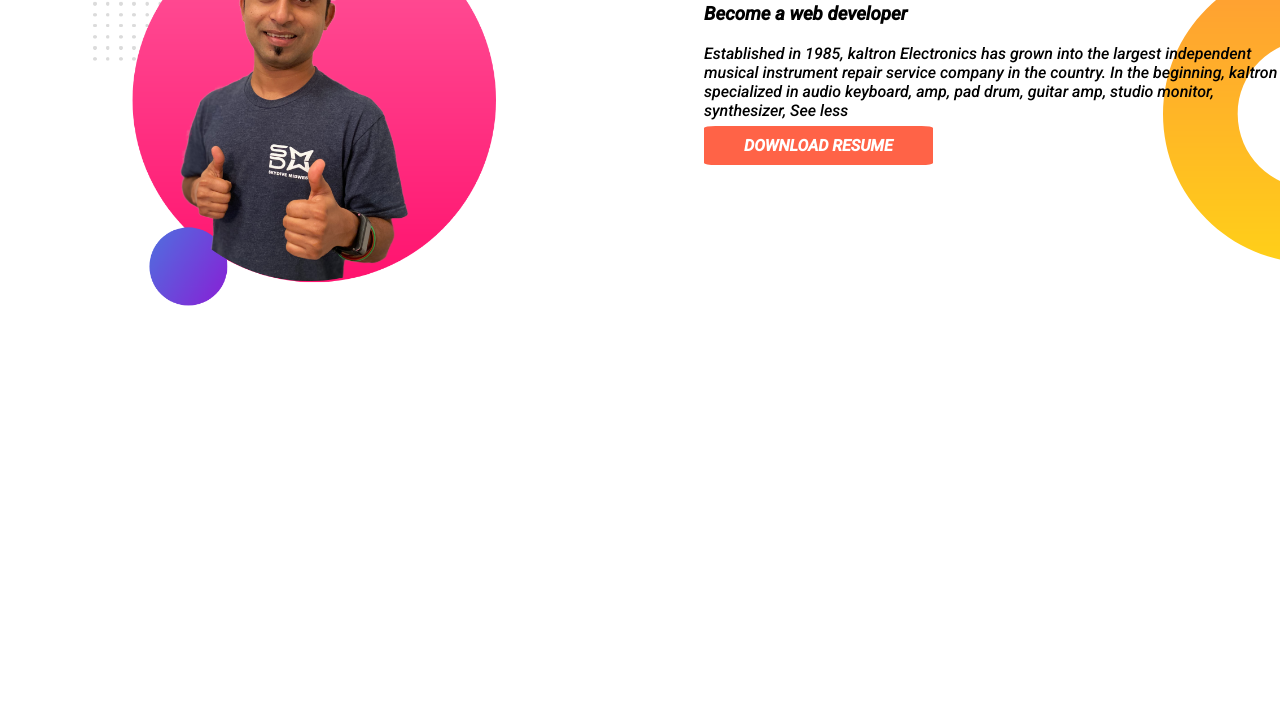
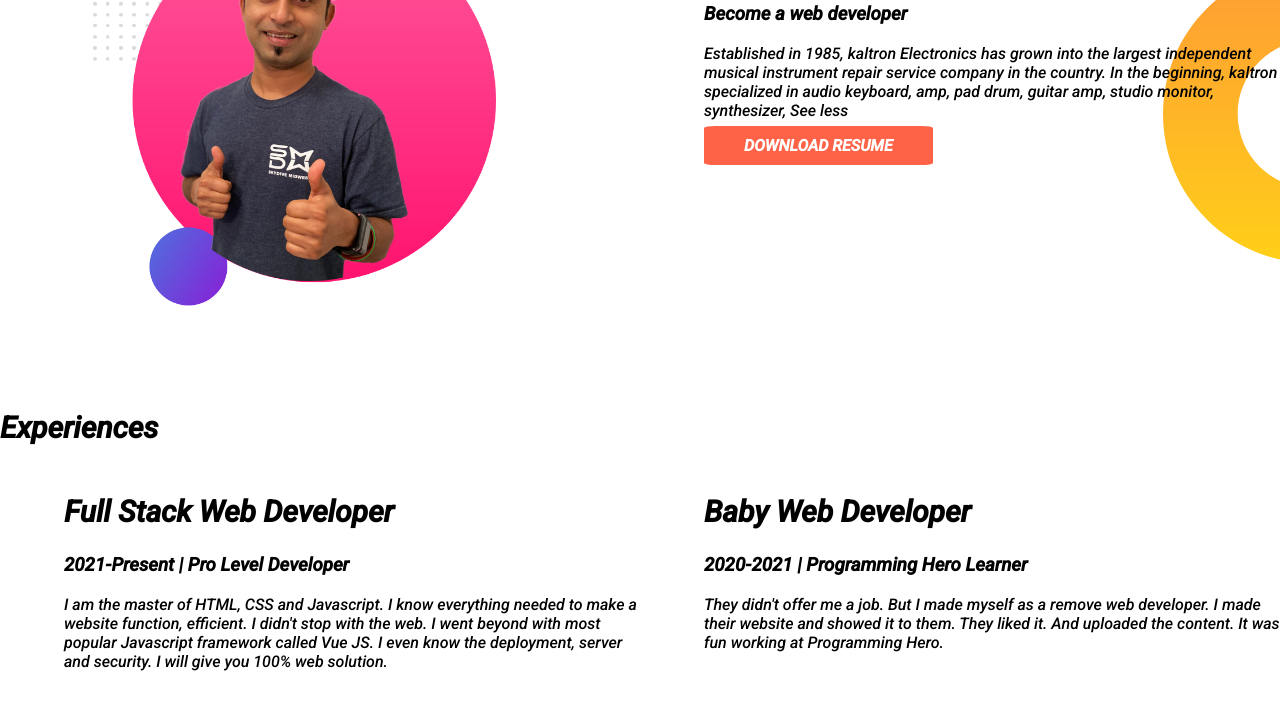
Before and after one commit to tanmoydey19/kaltron, a plain HTML site: page index.html in a window 1280 px wide. Shown: the part 586-1295 px from the top of the page. Before the commit the page ends 996 px from the top, so only its background shows below. Drawn offline with Linux system fonts and the light colour scheme.

Commit message:
add dream

```diff
--- a/index.html
+++ b/index.html
@@ -13,7 +13,7 @@
 
 </head>
 <body>
-    <section class="top-bannar">
+    <section class="top-bannar flexable-container">
         <div class="top">
             <h1>Wellcome</h1>
         <h1> <SPAn class="kaltron to">KALTRON</SPAn><span class="electronics">ELECTRONICS</span> </h1>
@@ -26,7 +26,7 @@
         <img src="images/jhankar.png" alt="pic1">
         </div>
     </section>
-    <section class="Dream-Big">
+    <section class="Dream-Big  flexable-container">
         <div class="top img">
          <img src="images/jhankar2.png" alt="pic2">
         </div>
@@ -39,6 +39,22 @@
 
 
     </section>
+    <section class="Experiences">
+        <h1>Experiences</h1>
+        <div class="flexable-container">
+            <div class="top">
+                <h1>Full Stack Web Developer</h1>
+                <h3>2021-Present | Pro Level Developer</h3>
+                <p>I am the master of HTML, CSS and Javascript. I know everything needed to make a website function, efficient. I didn't stop with the web. I went beyond with most popular Javascript framework called Vue JS. I even know the deployment, server and security. I will give you 100% web solution.</p>
+            </div>
+            <div class="top">
+                <h1>Baby Web Developer</h1>
+                <h3>2020-2021 | Programming Hero Learner</h3>
+                <p>They didn't offer me a job. But I made myself as a remove web developer. I made their website and showed it to them. They liked it. And uploaded the content. It was fun working at Programming Hero.</p>
+            </div>
+
+        </div>
+    </section>
 
 </body>
 </html>
--- a/style.css
+++ b/style.css
@@ -11,7 +11,7 @@ h1{
 .electronics{
     color: yellowgreen;
 }
-section{
+.flexable-container{
     display: flex;
     margin-bottom: 100px;
 }
```
